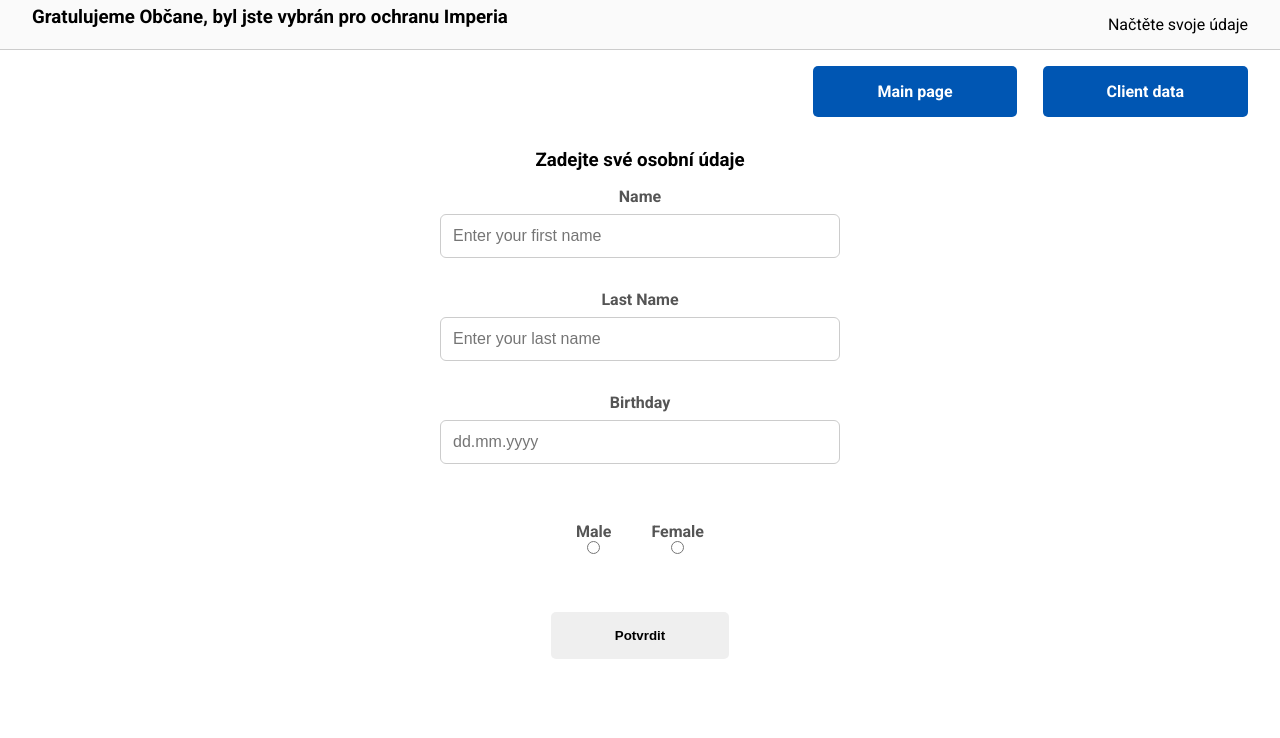
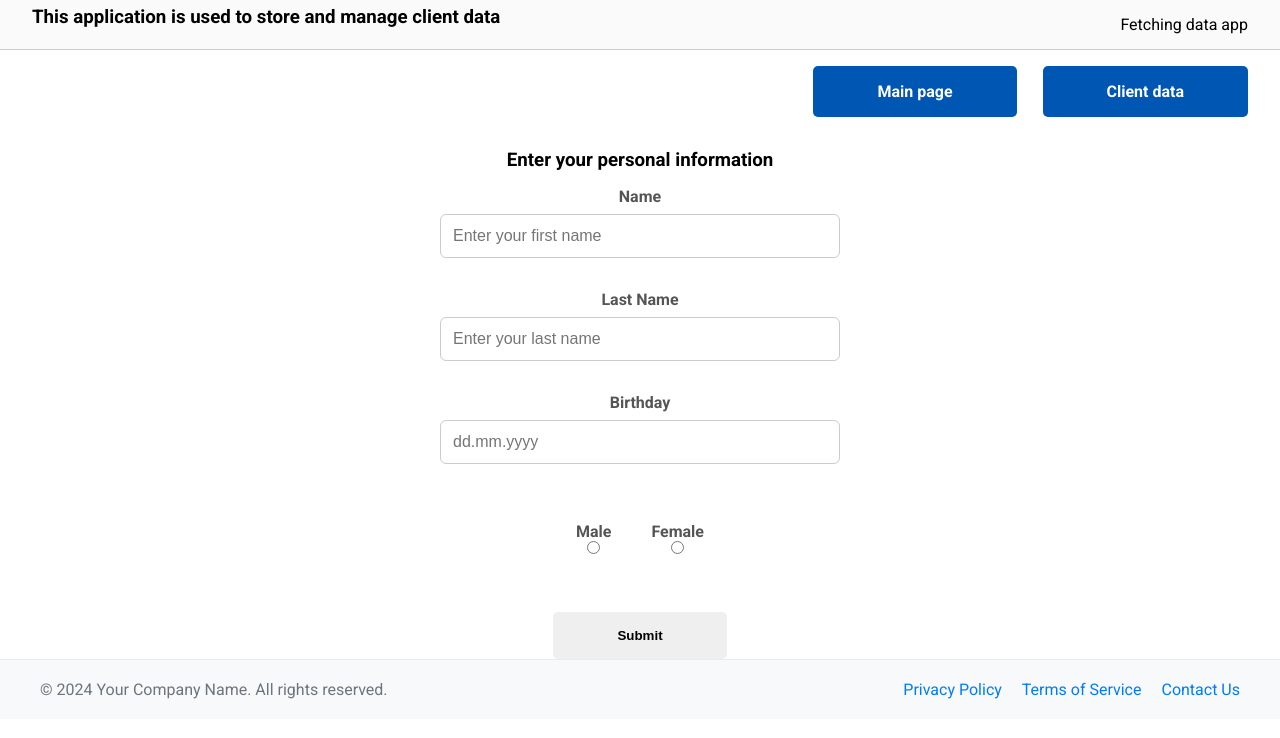
Before and after one commit to GorbyS/fetch-clients-data, a React (Vite) app in the folder frontend/: page / in a window 1280 px wide. Shown: the top 738 px of the page. Built offline with nearby package versions, Linux system fonts and the light colour scheme.

Commit message:
react: footer component added, ccs rules updated

```diff
--- a/frontend/src/App.css
+++ b/frontend/src/App.css
@@ -6,11 +6,19 @@
   box-sizing: border-box;
 }
 
-body {
+html, body {
+  height: 100%;
   font-family: 'Roboto', sans-serif;
 }
 
+body {
+  display: flex;
+  flex-direction: column;
+  min-height: 100vh;
+}
+
 main {
+  flex: 1;
   max-width: 850px;
   margin: 0 auto;
   padding: 1rem;
@@ -127,43 +135,167 @@ form {
 }
 
 .button-client {
-  padding: 1rem 4rem;
+  flex-grow: 1;
+  padding: 1rem;
   background: #2c6fb6;
   color: #fff;
-  border-radius: 5px;
+  border-radius: 5px 0 0 5px;
   cursor: pointer;
   font-weight: bold;
   text-decoration: none;
-  width: 200px;
-  margin-right: 1rem;
+  border: none;
+  text-align: left;
+  white-space: nowrap;
+  overflow: hidden;
+  text-overflow: ellipsis;
+}
+
+.client-list-container {
+  display: flex;
+  flex-direction: column;
+  width: 100%;
 }
 
 .client-list {
-  margin-bottom: 1rem;
-  margin-right: 1rem;
   display: flex;
-  flex-direction: column;
+  flex-wrap: wrap;
+  justify-content: flex-start;
   gap: 10px;
+  width: 100%;
+  margin-bottom: 20px;
+}
+
+.client-group {
+  display: flex;
+  align-items: center;
+  flex: 1 0 calc(25% - 10px);
+  max-width: calc(25% - 10px);
+  min-width: 200px;
 }
 
 .button-delete {
-  padding: 0.5rem 1rem;
+  padding: 1rem;
   background-color: #dc3545;
   color: #fff;
   border: none;
-  border-radius: 5px;
+  border-radius: 0 5px 5px 0;
   cursor: pointer;
   font-weight: bold;
   text-decoration: none;
 }
 
 .msg {
-  padding: 10px;
-  margin-top: 15px;
+  padding: 15px;
   background-color: #f8f9fa;
-  border: 1px solid #e9ecef;
-  border-radius: 4px;
+  border-top: 1px solid #e9ecef;
+  border-bottom: 1px solid #e9ecef;
   color: #495057;
   font-size: 0.9em;
   text-align: center;
+  width: 100%;
+  margin-top: 20px;
+  margin-bottom: 20px;
 }
+
+.client-details {
+  background-color: #f8f9fa;
+  border: 1px solid #e9ecef;
+  border-radius: 8px;
+  padding: 30px;
+  margin: 20px auto;
+  width: 100%;
+  max-width: 600px;
+  box-shadow: 0 2px 4px rgba(0,0,0,0.1);
+}
+
+.client-details h3 {
+  color: #2c6fb6;
+  border-bottom: 2px solid #2c6fb6;
+  padding-bottom: 10px;
+  margin-bottom: 15px;
+}
+
+.client-details p {
+  margin: 10px 0;
+  padding: 5px 0;
+  border-bottom: 1px solid #e9ecef;
+}
+
+.client-details p:last-child {
+  border-bottom: none;
+}
+
+.client-details strong {
+  font-weight: 600;
+  color: #495057;
+  margin-right: 10px;
+}
+
+.success-message {
+  background-color: #dff0d8;
+  color: #3c763d;
+  border: 1px solid #d6e9c6;
+  border-radius: 4px;
+  padding: 15px;
+  margin-top: 20px;
+  text-align: center;
+  font-size: 16px;
+  animation: fadeIn 0.5s, fadeOut 0.5s 4.5s;
+}
+
+@keyframes fadeIn {
+  from { opacity: 0; }
+  to { opacity: 1; }
+}
+
+@keyframes fadeOut {
+  from { opacity: 1; }
+  to { opacity: 0; }
+}
+
+.form-footer {
+  background-color: #f8f9fa;
+  border-top: 1px solid #e9ecef;
+  padding: 20px 0;
+  margin-top: auto; /* This ensures the footer is pushed to the bottom */
+}
+
+.footer-content {
+  max-width: 1200px;
+  margin: 0 auto;
+  display: flex;
+  justify-content: space-between;
+  align-items: center;
+  flex-wrap: wrap;
+}
+
+.footer-content p {
+  margin: 0;
+  color: #6c757d;
+}
+
+.footer-nav {
+  display: flex;
+  gap: 20px;
+}
+
+.footer-nav a {
+  color: #007bff;
+  text-decoration: none;
+  transition: color 0.3s ease;
+}
+
+.footer-nav a:hover {
+  color: #0056b3;
+}
+
+@media (max-width: 768px) {
+  .footer-content {
+    flex-direction: column;
+    text-align: center;
+  }
+
+  .footer-nav {
+    margin-top: 15px;
+  }
+}
--- a/frontend/src/App.jsx
+++ b/frontend/src/App.jsx
@@ -5,20 +5,22 @@ import Header from './components/Header';
 import ContactList from './components/pages/ContactList';
 import {BrowserRouter, Routes, Route} from 'react-router-dom';
 import Menu from './components/Menu';
+import Footer from './components/Footer';
 
 
 export default function App() {
   return (
       <BrowserRouter>
         <Header
-          title={"Gratulujeme Občane, byl jste vybrán pro ochranu Imperia"}
-          perex={"Načtěte svoje údaje"}
+          title={"This application is used to store and manage client data"}
+          perex={"Fetching data app"}
         />
         <Menu />
         <Routes>
           <Route exact path="/" element={<Form />}/>
           <Route exact path="/add-contact" element={<ContactList />}/>
         </Routes>
+        <Footer />
       </BrowserRouter>
-  );
+  )
 }
--- /dev/null
+++ b/frontend/src/components/Footer.jsx
@@ -0,0 +1,16 @@
+import React from 'react';
+
+export default function Footer() {
+  return (
+    <footer className="form-footer">
+      <div className="footer-content">
+        <p>&copy; 2024 Your Company Name. All rights reserved.</p>
+        <nav className="footer-nav">
+          <a href="/privacy">Privacy Policy</a>
+          <a href="/terms">Terms of Service</a>
+          <a href="/contact">Contact Us</a>
+        </nav>
+      </div>
+    </footer>
+  );
+}
--- a/frontend/src/components/pages/ContactList.jsx
+++ b/frontend/src/components/pages/ContactList.jsx
@@ -42,23 +42,25 @@ export default function ContactList() {
 
 
     return (
+        <div className="client-list-container">
             <div className="client-list">
                 {clients.map((client, index) => (
-                <div key={index}>
+                    <div key={index} className="client-group">
                         <button className="button-client" onClick={() => showClientDetails(client)}>
                             {client.firstName} {client.lastName}
                         </button>
                         <button className="button-delete" onClick={() => deleteClient(client._id)}>Delete</button>
                     </div>
                 ))}
+            </div>
             <div className="msg">{serverMessage}</div>
             {selectedClient && (
                 <div className="client-details">
                     <h3>Client Details:</h3>
-                    <p>Name: {selectedClient.firstName}</p>
-                    <p>Last Name: {selectedClient.lastName}</p>
-                    <p>Birth Date: {selectedClient.birthDate}</p>
-                    <p>Sex: {selectedClient.sex}</p>
+                    <p><strong>Name:</strong> {selectedClient.firstName}</p>
+                    <p><strong>Last Name:</strong> {selectedClient.lastName}</p>
+                    <p><strong>Birth Date:</strong> {selectedClient.birthDate}</p>
+                    <p><strong>Sex:</strong> {selectedClient.sex}</p>
                 </div>
             )}
         </div>
--- a/frontend/src/components/pages/Form.jsx
+++ b/frontend/src/components/pages/Form.jsx
@@ -11,6 +11,18 @@ export default function Form() {
       sex: false,
       hasError: false,
     })
+
+  const [isDataSent, setIsDataSent] = React.useState(false)
+
+  React.useEffect(() => {
+    let timer;
+    if (isDataSent) {
+      timer = setTimeout(() => {
+        setIsDataSent(false);
+      }, 5000);
+    }
+    return () => clearTimeout(timer);
+  }, [isDataSent])
 
   const handleChange = (event) => {
     const { name, value, type, checked } = event.target
@@ -91,15 +103,17 @@ export default function Form() {
           sex: false,
           hasError: false
         })
+        setIsDataSent(true)
       }).catch((error) => {
         console.error("Client data was not sent", error)
+        setIsDataSent(false)
       })
   }
 
   return (
     <div className="form">
       <form onSubmit={handleSubmit}>
-        <h3>Zadejte své osobní údaje</h3>
+        <h3>Enter your personal information</h3>
         <div className="input-group">
           <div className="input-wrapper">
             <Input
@@ -146,6 +160,7 @@ export default function Form() {
           </div>
           {formData.hasError && !isValidDate(formData.birthDate) &&
             <p className="error-message">Enter your birth date</p>}
+
           <div className="radio-group-wrapper">
             <div className="radio-group" style={{
               border: formData.hasError && formData.sex === false ? "1px solid red" : null,
@@ -175,8 +190,10 @@ export default function Form() {
           {formData.hasError && formData.sex === false &&
             <p className="error-message">Please select a gender</p>}
         </div>
-
-        <Button type="submit" isActive={isFormValid}>Potvrdit</Button>
+        <Button type="submit" isActive={isFormValid}>Submit</Button>
+        {isDataSent && (
+          <p className="success-message">Your data was successfully saved</p>
+        )}
       </form>
     </div>
   )
```
Lines whose indentation alone changed are shown as unchanged.
